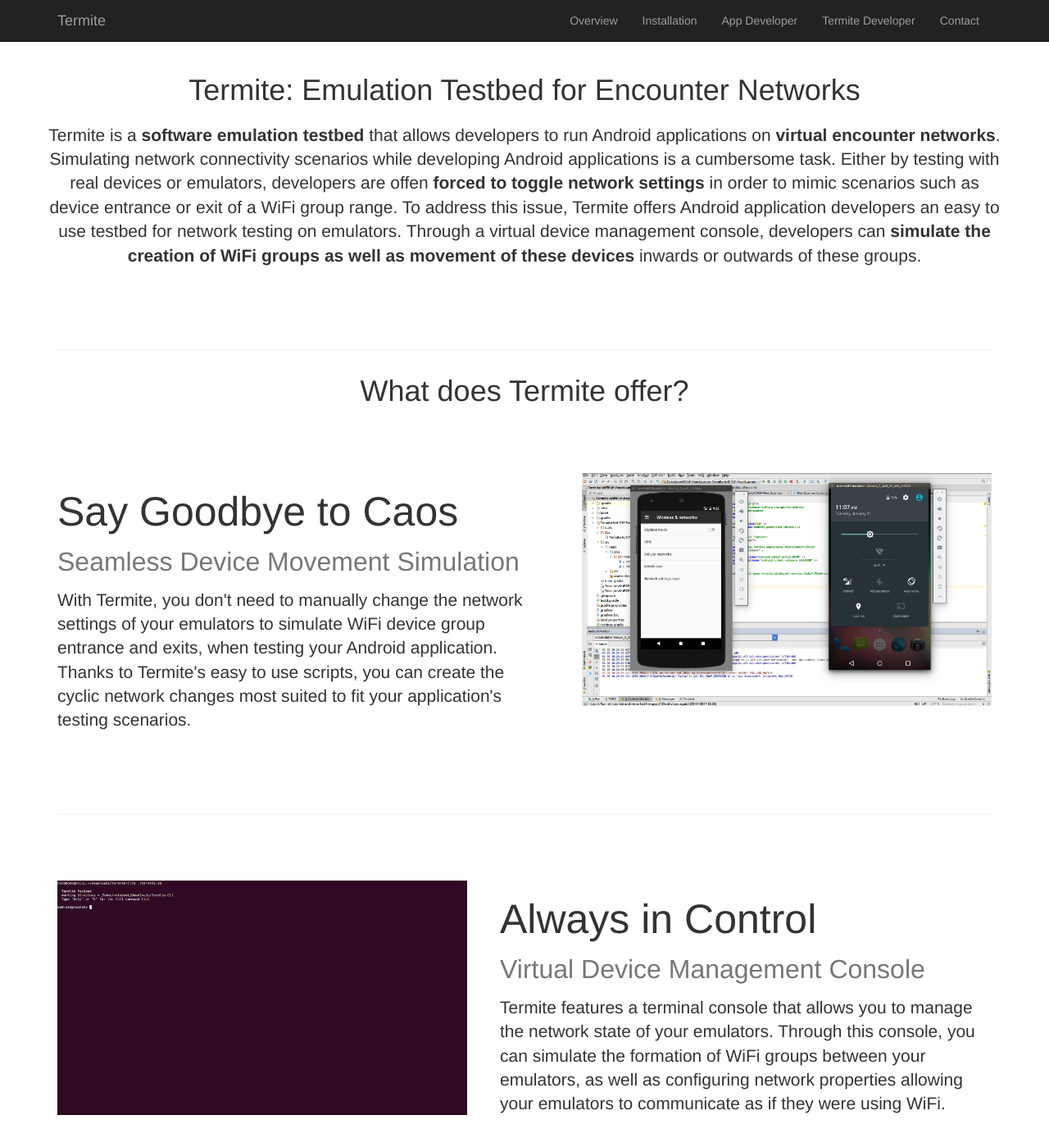
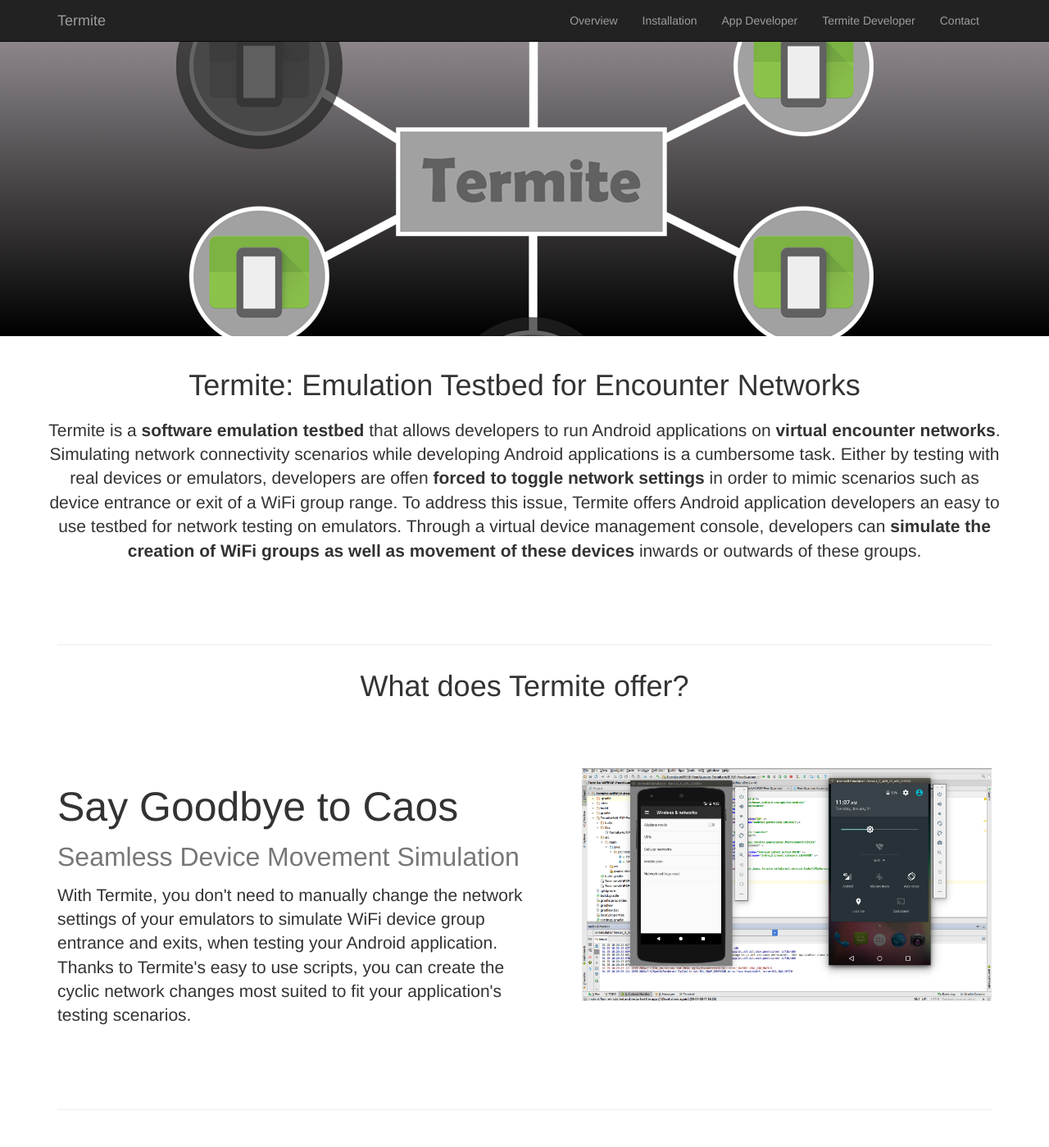
Before and after one commit to etraudonun/termite, a Jekyll site: the page index.html, which Jekyll copies as it is, in a window 1280 px wide and 1400 px high. Shown: the whole window at 82% size. Built offline with Jekyll 4.4.1, drawn with Linux system fonts in a browser that asks for light colours.

Commit message:
Update one-page-wonder.css

```diff
--- a/css/one-page-wonder.css
+++ b/css/one-page-wonder.css
@@ -26,7 +26,7 @@
     margin-top: 40px;
     background: url(../imgs/termite.png) no-repeat center center scroll , linear-gradient(#8c868a, #000000);
     width= 50%;
-    height: 50%;
+    height: 360px;
 }
 
 .img-center {
```
